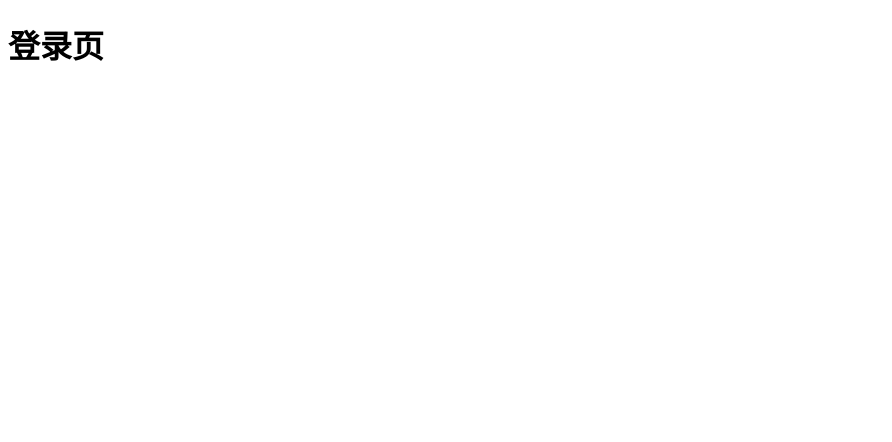
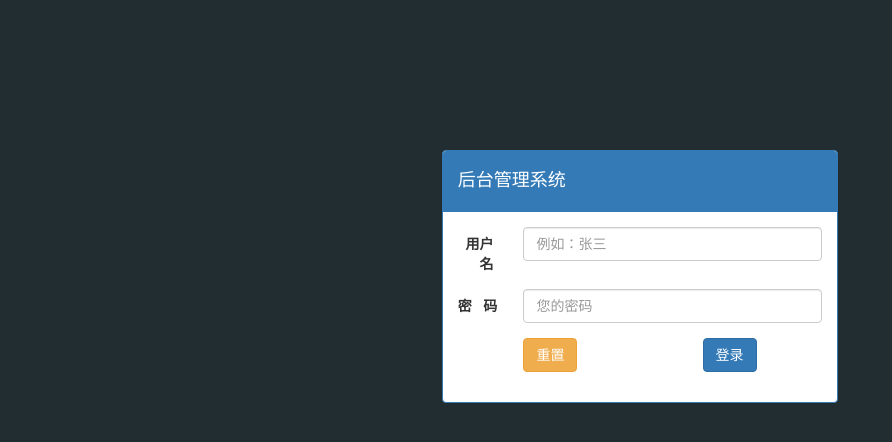
Before and after one commit to LUCIFER-ZHU/letao, a website: page public/back/login.html in a window 1280 px wide. Shown: the whole page, without its empty margins (0-892 px from the left). Drawn offline with Linux system fonts and the light colour scheme.

Commit message:
登录功能完成

```diff
--- a/public/back/css/common.less
+++ b/public/back/css/common.less
@@ -0,0 +1,7 @@
+.body-bg{
+  background: #222D32;
+}
+
+.mt-150{
+  margin-top: 150px;
+}
--- a/public/back/js/login.js
+++ b/public/back/js/login.js
@@ -0,0 +1,88 @@
+$(function () {
+  // 1-表单验证
+  $('#form').bootstrapValidator({
+    //指定校验时的图标显示，默认是bootstrap风格
+    feedbackIcons: {
+      valid: 'glyphicon glyphicon-ok',
+      invalid: 'glyphicon glyphicon-remove',
+      validating: 'glyphicon glyphicon-refresh'
+    },
+    // fields字段
+    fields: {
+      //校验用户名，对应name表单的name属性
+      username: {
+        validators: {
+          //不能为空
+          notEmpty: {
+            message: '用户名不能为空!'
+          },
+          //长度校验
+          stringLength: {
+            min: 2,
+            max: 6,
+            message: '用户名长度必须在2到6之间'
+          },
+          // 拓展错误提示信息
+          callback: {
+            message:'用户名不存在'
+          }
+        }
+      },
+      password: {
+        validators: {
+          //不能为空
+          notEmpty: {
+            message: '密码不能为空!'
+          },
+          //长度校验
+          stringLength: {
+            min: 6,
+            max: 12,
+            message: '密码长度必须在6到12之间'
+          },
+          // 拓展错误提示信息
+          callback: {
+            message:'密码错误'
+          }
+        }
+      }
+    }
+
+
+  })
+
+  // 2-表单重置
+  $('.btn-reset').click(function () {
+    var validator = $("#form").data('bootstrapValidator');  //获取表单校验实例
+    validator.resetForm();//重置表单，并且会隐藏所有的错误提示和图标
+  })
+
+  // 3-ajax提交
+  $("#form").on('success.form.bv', function (e) {
+    // alert(1);
+    e.preventDefault();
+    //使用ajax提交逻辑
+    $.ajax({
+      url:'/employee/employeeLogin',
+      type:'post',
+      dataType:'json',
+      data:$('#form').serialize(),
+      success:function(info) {
+        // console.log(info);
+        if(info.error){
+          // alert('wrong');
+          if (info.error == 1000) {
+            // 用户名错误
+            $('#form').data("bootstrapValidator").updateStatus("username", "INVALID", "callback")
+          }
+          if (info.error == 1001) {
+            // 密码错误
+            $('#form').data("bootstrapValidator").updateStatus("password", "INVALID", "callback")
+          }
+        }else{
+          location.href = './index.html';
+        }
+      }
+    })
+  })
+})
--- a/public/back/login.html
+++ b/public/back/login.html
@@ -1,12 +1,54 @@
 <!DOCTYPE html>
 <html lang="en">
+
 <head>
   <meta charset="UTF-8">
   <meta name="viewport" content="width=device-width, initial-scale=1.0">
   <title>登录页</title>
+  <link rel="stylesheet" href="./css/common.css">
+  <link rel="stylesheet" href="./lib/bootstrap/css/bootstrap.min.css">
+  <link rel="stylesheet" href="./lib/bootstrap-validator/css/bootstrapValidator.min.css">
 </head>
-<body>
-  <h1>登录页</h1>
+
+<body class="body-bg">
+  <!-- 登录框 -->
+  <div class="container"></div>
+  <div class="col-lg-4 col-lg-offset-4">
+    <!-- 面板 -->
+    <div class="panel panel-primary mt-150">
+      <div class="panel-heading">
+        <h4>后台管理系统</h4>
+      </div>
+      <div class="panel-body">
+        <!-- 表单 -->
+        <form class="form-horizontal" id="form">
+          <div class="form-group">
+            <label for="username" class="col-sm-2 control-label">用户名</label>
+            <div class="col-sm-10">
+              <input type="text" class="form-control" id="username" placeholder="例如：张三" name="username">
+            </div>
+          </div>
+          <div class="form-group">
+            <label for="password" class="col-sm-2 control-label">密&nbsp;&nbsp;&nbsp;码</label>
+            <div class="col-sm-10">
+              <input type="password" class="form-control" id="password" placeholder="您的密码" name="password">
+            </div>
+          </div>
+
+          <div class="form-group">
+            <div class="col-sm-offset-2 col-sm-8">
+              <button type="reset" class="btn btn-warning pull-left btn-reset">重置</button>
+              <button type="submit" class="btn btn-primary pull-right">登录</button>
+            </div>
+          </div>
+        </form>
+      </div>
+    </div>
+  </div>
+  <script src="./lib/jquery/jquery.min.js"></script>
+  <script src="./lib/bootstrap/js/bootstrap.min.js"></script>
+  <script src="./lib/bootstrap-validator/js/bootstrapValidator.min.js"></script>
   <script src="./js/login.js"></script>
 </body>
+
 </html>
```
Also changed, not shown: public/back/index.html (added, +11 -0 lines), public/back/css/common.css.
